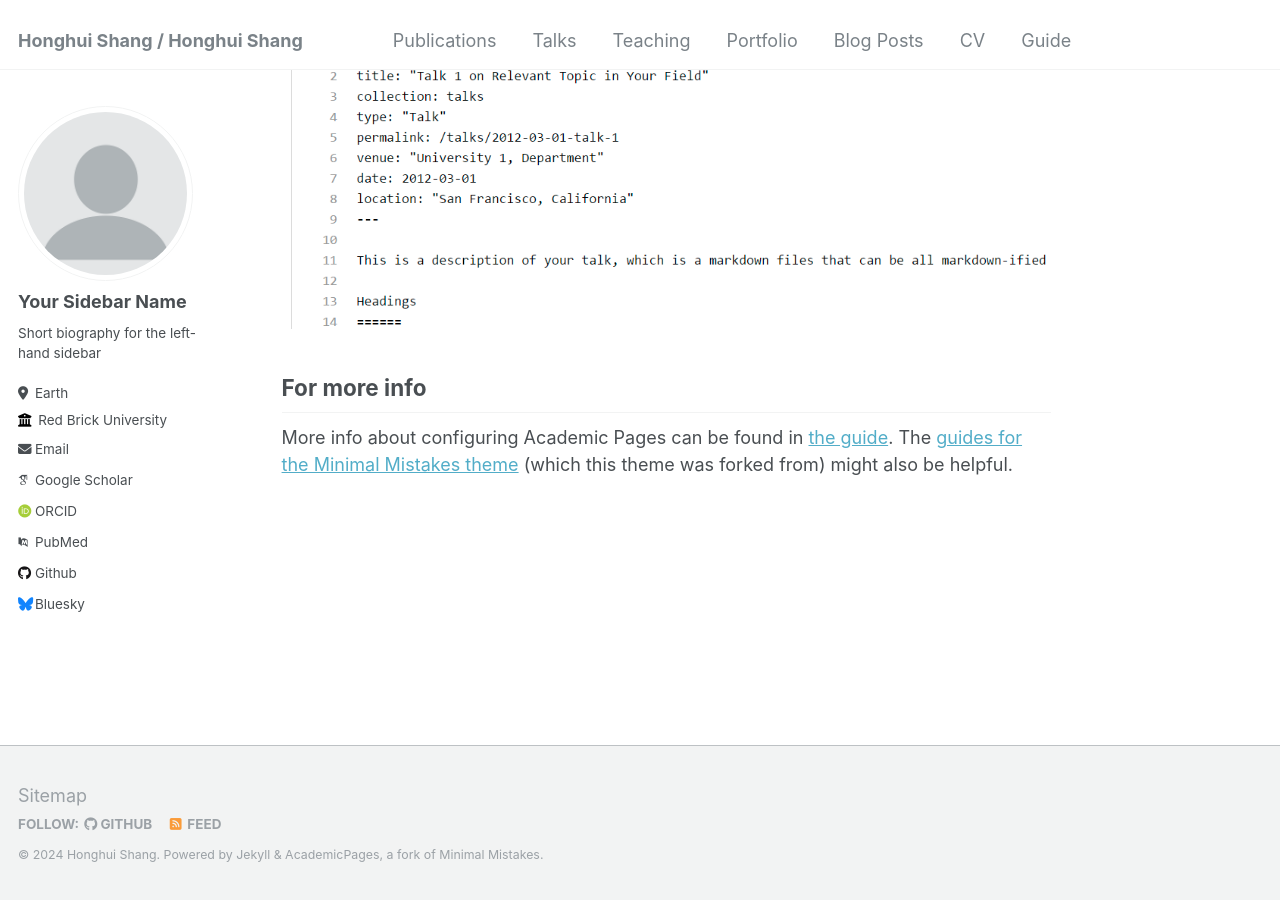
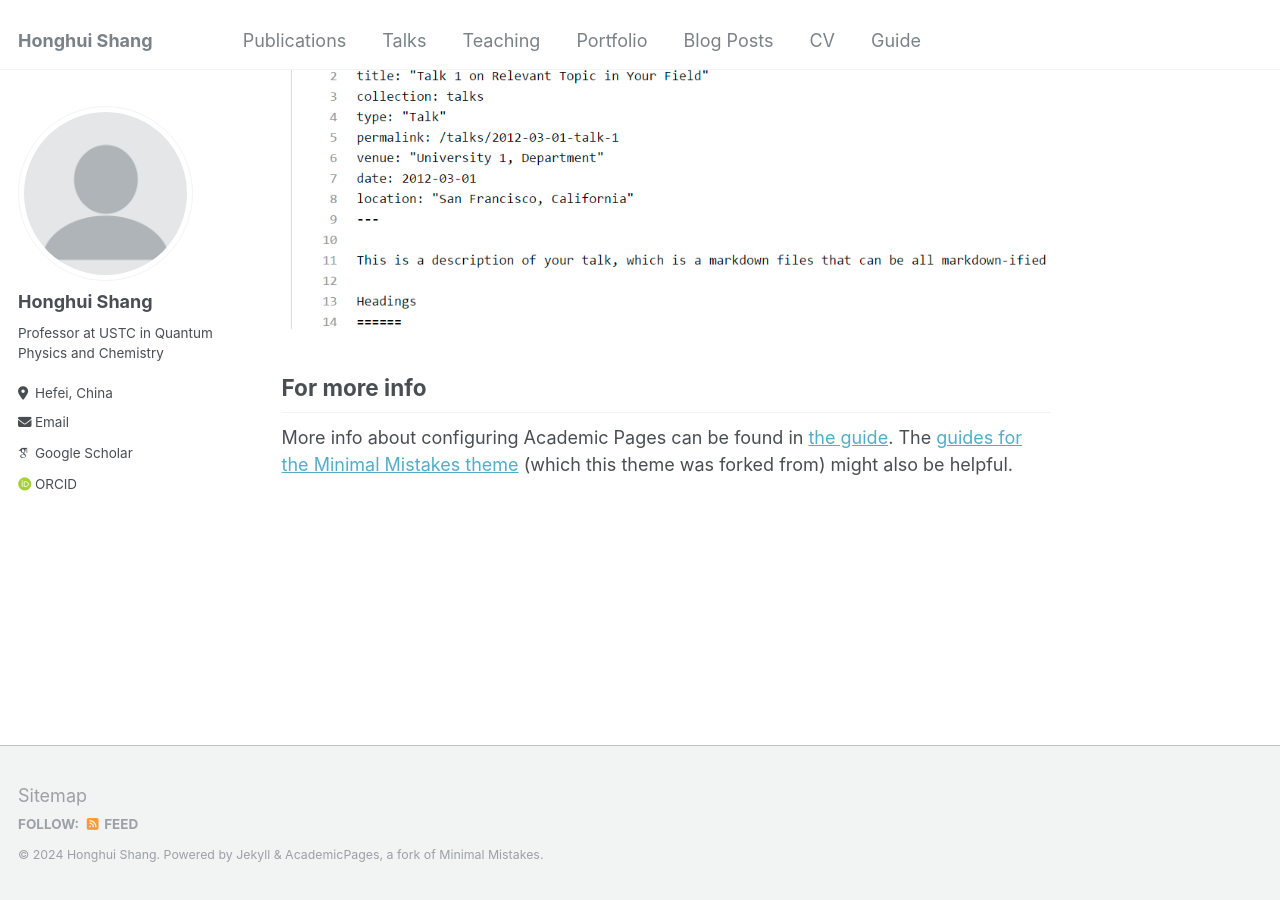
Before and after one commit to CrMomi91/CrMomi91.github.io, a Jekyll site: the page built from _pages/about.md, in a window 1280 px wide and 900 px high, scrolled down 2660 px. Built offline with Jekyll 4.4.1, drawn with Linux system fonts in a browser that asks for light colours; some web fonts are replaced.

Commit message:
Update _config.yml

```diff
--- a/_config.yml
+++ b/_config.yml
@@ -8,13 +8,13 @@
 
 # Basic Site Settings
 locale                   : "en-US"
-title                    : "Honghui Shang / Honghui Shang"
+title                    : "Honghui Shang"
 title_separator          : "-"
 name                     : &name "Honghui Shang"
 description              : &description "personal description"
 url                      : https://shanghui.github.io # the base hostname & protocol for your site e.g. "https://mmistakes.github.io"
 baseurl                  : "" # the subpath of your site, e.g. "/blog"
-repository               : "academicpages/academicpages.github.io"
+repository               : "shanghui/shanghui.github.io"
 
 # Site Author - The following control what appear as part of the author content on the side bar.
 #               If a field is blank the icon and link will not appear, otherwise it will be shown.
@@ -22,56 +22,56 @@ repository               : "academicpages/academicpages.github.io"
 author:
   # Biographic information
   avatar           : "profile.png"
-  name             : "Your Sidebar Name"
+  name             : "Honghui Shang"
   pronouns         : # example: "she/her"
-  bio              : "Short biography for the left-hand sidebar"
-  location         : "Earth"
-  employer         : "Red Brick University"
+  bio              : "Professor at USTC in Quantum Physics and Chemistry"
+  location         : "Hefei, China"
+  employer         :
   uri              : # URL
   email            : "shanghui.ustc@gmail.com"
 
   # Academic websites
   arxiv            : # URL - Update with the correct link to your profile
-  googlescholar    : "https://scholar.google.com/citations?user=PS_CX0AAAAAJ"
+  googlescholar    : "https://scholar.google.com/citations?user=HBY4LJ8AAAAJ&hl=zh-CN"
   impactstory      : # URL
-  orcid            : "http://orcid.org/yourorcidurl"
+  orcid            : "https://orcid.org/0000-0003-4957-4251"
   semantic         : # URL
-  pubmed           : "https://www.ncbi.nlm.nih.gov/pubmed/?term=john+snow"
-  researchgate     : # URL
+  #pubmed           : "https://www.ncbi.nlm.nih.gov/pubmed/?term=john+snow"
+  #researchgate     : # URL
 
   # Repositories and software development
-  bitbucket        : # Username - Update with your username on the site
-  codepen          : # Username
-  dribbble         : # Username
-  github           : "academicpages"
-  kaggle           : # Username
-  stackoverflow    : # User number or user number and name (i.e., use "1" or "1/jeff-atwood")
+  #bitbucket        : # Username - Update with your username on the site
+  #codepen          : # Username
+  #dribbble         : # Username
+  #github           : "academicpages"
+  #kaggle           : # Username
+  #stackoverflow    : # User number or user number and name (i.e., use "1" or "1/jeff-atwood")
 
   # Social media
-  bluesky          : "bsky.app" # Replace this with you Bluesky username
-  facebook         : # Username
-  flickr           : # Username
-  foursquare       : # Username
-  goodreads        : # Username
-  google_plus      : # Username
-  keybase          : # Username
-  instagram        : # Username
-  lastfm           : # Username
-  linkedin         : # Username
-  mastodon         : # URL
-  medium           : # URL
-  pinterest        : # Username
-  soundcloud       : # Username
-  steam            : # Username
-  telegram         : # URL
-  tumblr           : # Username
-  twitter          : # Username for X / Twitter
-  vine             : # Username
-  weibo            : # Username
-  wikipedia        : # Username
-  xing             : # Username
-  youtube          : # Username
-  zhihu            : # URL
+  #bluesky          : "bsky.app" # Replace this with you Bluesky username
+  #facebook         : # Username
+  #flickr           : # Username
+  #foursquare       : # Username
+  #goodreads        : # Username
+  #google_plus      : # Username
+  #keybase          : # Username
+  #instagram        : # Username
+  #lastfm           : # Username
+  #linkedin         : # Username
+  #mastodon         : # URL
+  #medium           : # URL
+  #pinterest        : # Username
+  #soundcloud       : # Username
+  #steam            : # Username
+  #telegram         : # URL
+  #tumblr           : # Username
+  #twitter          : # Username for X / Twitter
+  #vine             : # Username
+  #weibo            : # Username
+  #wikipedia        : # Username
+  #xing             : # Username
+  #youtube          : # Username
+  #zhihu            : # URL
 
 
 # Site Settings
```
